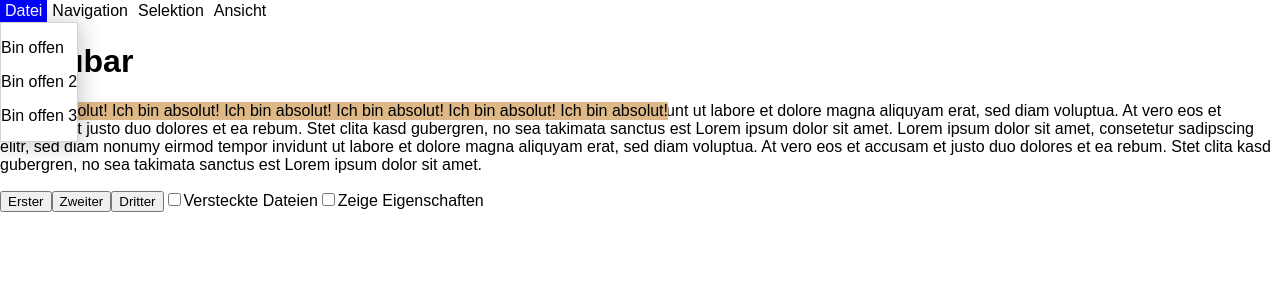
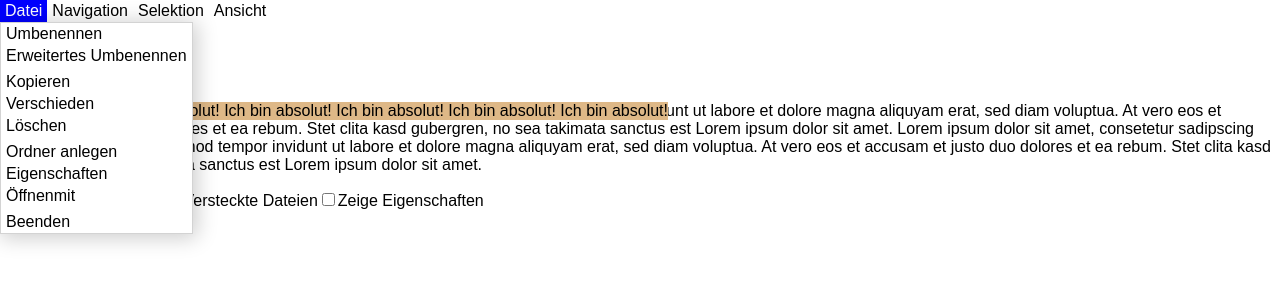
Before and after one commit to uriegel/menubar-react, a React (Create React App) app: page / in a window 1280 px wide. Both pictures are taken after a click on the item "Datei". Shown: the top 300 px of the page. Built offline with nearby package versions, Linux system fonts and the light colour scheme.

Commit message:
MenuItems

```diff
--- a/src/App.tsx
+++ b/src/App.tsx
@@ -1,15 +1,89 @@
 import './App.css'
-import Menubar from './component'
+import Menubar, { MenuItemType } from './component'
 
 const App = () => {
 	return (
 		<div className="App">
-			<Menubar items={[
-				{ name: "_Datei" },
-				{ name: "_Navigation" },
-				{ name: "_Selektion" },
-				{ name: "_Ansicht" },
-				]} />
+			<Menubar items={[{
+					name: "_Datei",
+					items: [{
+						name: "_Umbenennen",
+						type: MenuItemType.MenuItem
+					}, {
+						name: "Er_weitertes Umbenennen",
+						type: MenuItemType.MenuItem
+					}, { type: MenuItemType.Separator
+					}, {
+						name: "_Kopieren",
+						type: MenuItemType.MenuItem
+					}, {
+						name: "_Verschieden",
+						type: MenuItemType.MenuItem
+					}, {
+						name: "_Löschen",
+						type: MenuItemType.MenuItem
+					}, { type: MenuItemType.Separator
+					}, {
+						name: "_Ordner anlegen",
+						type: MenuItemType.MenuItem
+					}, {
+						name: "_Eigenschaften",
+						type: MenuItemType.MenuItem
+					}, {
+						name: "Öffnen_mit",
+						type: MenuItemType.MenuItem
+					}, { type: MenuItemType.Separator
+					}, {
+						name: "_Beenden",
+						type: MenuItemType.MenuItem
+					}]
+				}, {
+					name: "_Navigation",
+					items: [{
+						name: "Öffnen_mit_Favoriten",
+						type: MenuItemType.MenuItem
+					}, {
+						name: "_Gleichen Ordner öffnen",
+						type: MenuItemType.MenuItem
+					}]
+				}, {
+					name: "_Selektion",
+					items: [{
+						name: "_Alles",
+						type: MenuItemType.MenuItem
+					}, {
+						name: "_Selektion entfernen",
+						type: MenuItemType.MenuItem
+					}]
+				}, {
+					name: "_Ansicht",
+					items: [{
+						name: "_Versteckte Dateien",
+						type: MenuItemType.MenuItem
+					}, {
+						name: "_Aktualisieren",
+						type: MenuItemType.MenuItem
+					}, { type: MenuItemType.Separator
+					}, {
+						name: "_Vorschau",
+						type: MenuItemType.MenuItem
+					}, { type: MenuItemType.Separator
+					}, {
+						name: "Dunkles Thema",
+						type: MenuItemType.MenuItem
+					}, { type: MenuItemType.Separator
+					}, {
+						name: "_Zoomlevel",
+						type: MenuItemType.MenuItem
+					}, {
+						name: "_Vollbild",
+						type: MenuItemType.MenuItem
+					}, { type: MenuItemType.Separator
+					}, {
+						name: "_Entwicklerwerkzeuge",
+						type: MenuItemType.MenuItem
+					}]
+				}]} />
 			<div>
 			<h1>Menubar</h1>
 			<div  id="absolute">Ich bin absolut! Ich bin absolut! Ich bin absolut! Ich bin absolut! Ich bin absolut! Ich bin absolut!</div>
--- a/src/component/MenubarItem.tsx
+++ b/src/component/MenubarItem.tsx
@@ -1,4 +1,5 @@
 import React from 'react'
+import { MenuItemProps } from '.'
 import "./MenubarItem.css"
 import { MenuItem } from './MenuItem'
 
@@ -8,9 +9,10 @@ interface MenubarItemProps {
     selectedIndex: number
     index: number
     subMenuOpened: boolean
+    items: MenuItemProps[]
 }
 
-export const MenubarItem = ({name, index, selectedIndex, subMenuOpened}: MenubarItemProps) => {
+export const MenubarItem = ({name, index, selectedIndex, subMenuOpened, items}: MenubarItemProps) => {
 
     const onClick = () => {
         document.dispatchEvent(new CustomEvent('menubar-clicked', {
@@ -39,9 +41,7 @@ export const MenubarItem = ({name, index, selectedIndex, subMenuOpened}: Menubar
             ?
                 <div className='mbr--submenu'>
                     <div className='mbr--submenu_list'>
-                        <p>Bin offen</p>
-                        <p>Bin offen 2</p>
-                        <p>Bin offen 3</p>
+                        {items.map((n, i) => MenuItem({ name: n.name ?? "", isAccelerated: false }))}
                     </div>
                 </div>
             : null}
--- a/src/component/SubMenu.tsx
+++ b/src/component/SubMenu.tsx
@@ -1,4 +1,5 @@
 import React from 'react'
+import { MenuItemProps } from '.'
 import { MenubarItem } from './MenubarItem'
 import "./SubMenu.css"
 
@@ -7,11 +8,12 @@ interface SubMenuComponentProps {
     index: number
     selectedIndex: number
     subMenuOpened: boolean
+    items: MenuItemProps[]
 }
 
-export const SubMenu = ({name, index, selectedIndex, subMenuOpened}: SubMenuComponentProps) => {
+export const SubMenu = ({name, index, selectedIndex, subMenuOpened, items}: SubMenuComponentProps) => {
     return (
         <MenubarItem key={index} name={name} index={index ?? -1} selectedIndex={selectedIndex}
-        isAccelerated={false} subMenuOpened={subMenuOpened} />
+        isAccelerated={false} subMenuOpened={subMenuOpened} items={items} />
     )
 }
--- a/src/component/index.tsx
+++ b/src/component/index.tsx
@@ -2,8 +2,19 @@ import React, { useEffect, useState } from 'react'
 import './Menubar.css'
 import { SubMenu } from './SubMenu'
 
+export enum MenuItemType {
+    MenuItem,
+    Separator
+}
+
+export interface MenuItemProps{
+    name?: string
+    type: MenuItemType
+}
+
 interface SubMenuProps{
     name: string
+    items: MenuItemProps[]
 }
 
 interface MenubarProps {
@@ -42,7 +53,7 @@ const Menubar = ({ items }: MenubarProps ) => {
 
     return (
         <ul className="mbr--menubar" onBlur={onBlur} tabIndex={-1}>
-            {items.map((n, i) => SubMenu({name: n.name, index: i, selectedIndex, subMenuOpened}))}
+            {items.map((n, i) => SubMenu({name: n.name, index: i, selectedIndex, subMenuOpened, items: n.items}))}
         </ul>
     )
 }
```
